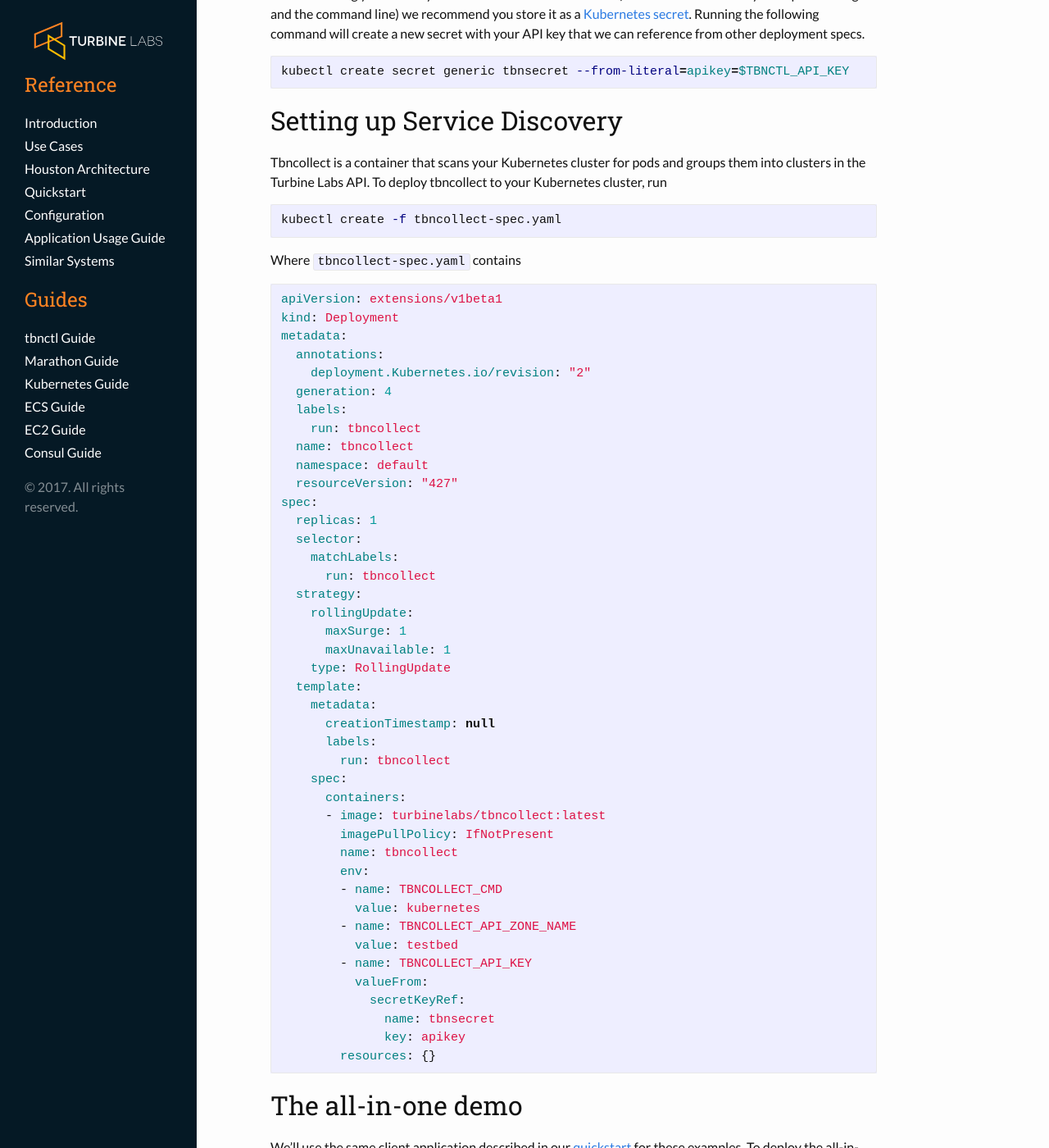
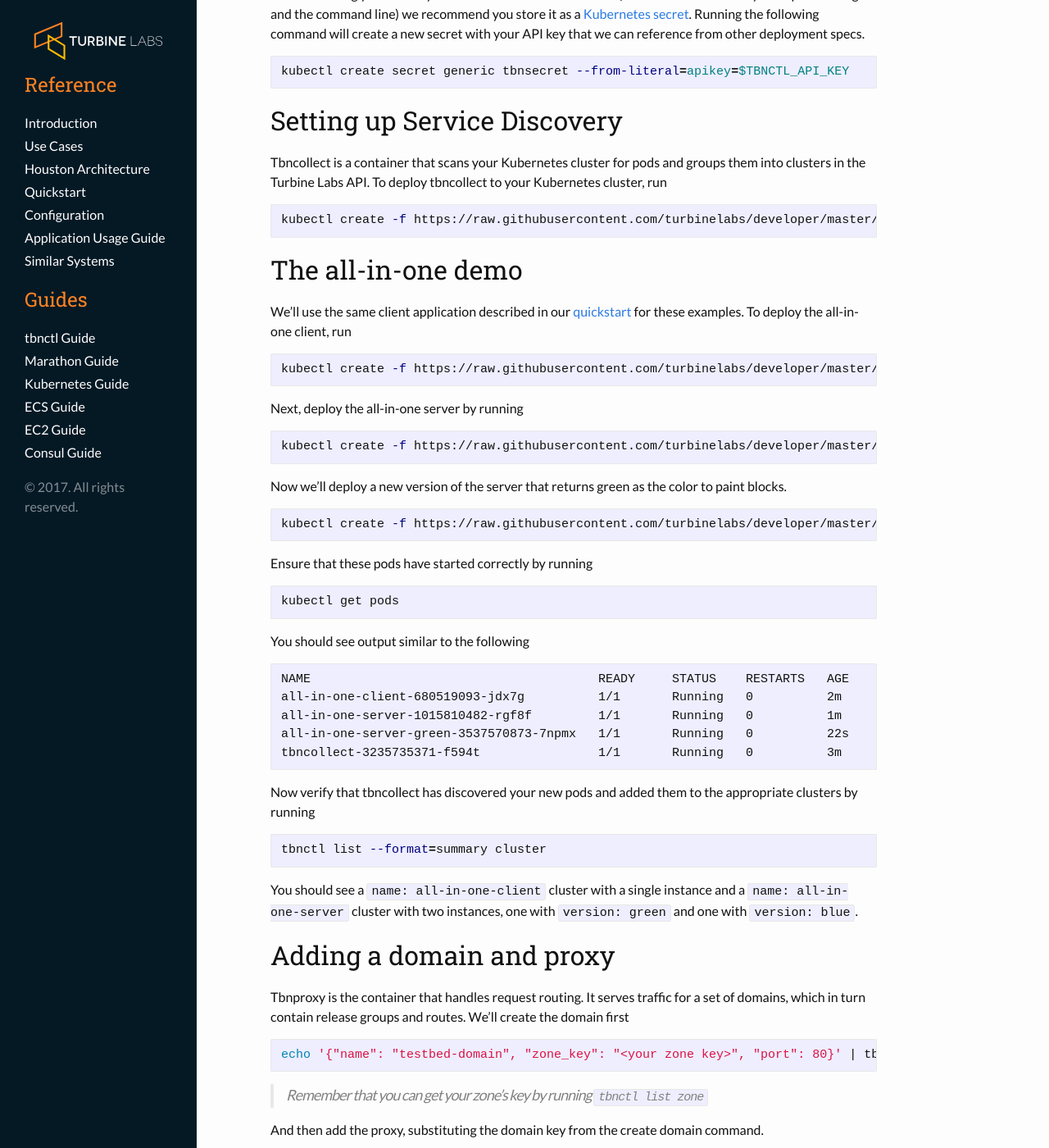
Before and after one commit to turbinelabs/developer, a Jekyll site: the page built from docs-site/_guides/kubernetes.md, in a window 1280 px wide and 1400 px high, scrolled down 1110 px. Shown: the whole window at 82% size. Built offline with Jekyll 4.4.1, drawn with Linux system fonts in a browser that asks for light colours; Markdown is read by kramdown in place of the engine named in the settings; some of the changed text lies outside the part shown.

Commit message:
use GitHub examples for kubectl (#2716)
* switching kubernetes guide kubectl -f commands to reference github examples

* really

* double dash format

fbshipit-source-id: c9e2fcf

````diff
--- a/docs-site/_guides/kubernetes.md
+++ b/docs-site/_guides/kubernetes.md
@@ -80,54 +80,7 @@ them into clusters in the Turbine Labs API. To deploy tbncollect to your
 Kubernetes cluster, run
 
 ```shell
-kubectl create -f tbncollect-spec.yaml
-```
-
-Where `tbncollect-spec.yaml` contains
-
-```yaml
-apiVersion: extensions/v1beta1
-kind: Deployment
-metadata:
-  annotations:
-    deployment.Kubernetes.io/revision: "2"
-  generation: 4
-  labels:
-    run: tbncollect
-  name: tbncollect
-  namespace: default
-  resourceVersion: "427"
-spec:
-  replicas: 1
-  selector:
-    matchLabels:
-      run: tbncollect
-  strategy:
-    rollingUpdate:
-      maxSurge: 1
-      maxUnavailable: 1
-    type: RollingUpdate
-  template:
-    metadata:
-      creationTimestamp: null
-      labels:
-        run: tbncollect
-    spec:
-      containers:
-      - image: turbinelabs/tbncollect:latest
-        imagePullPolicy: IfNotPresent
-        name: tbncollect
-        env:
-        - name: TBNCOLLECT_CMD
-          value: kubernetes
-        - name: TBNCOLLECT_API_ZONE_NAME
-          value: testbed
-        - name: TBNCOLLECT_API_KEY
-          valueFrom:
-            secretKeyRef:
-              name: tbnsecret
-              key: apikey
-        resources: {}
+kubectl create -f https://raw.githubusercontent.com/turbinelabs/developer/master/docs-site/examples/kubernetes/tbncollect-spec.yaml
 ```
 
 ## The all-in-one demo
@@ -138,161 +91,20 @@ our
 these examples. To deploy the all-in-one client, run
 
 ```shell
-kubectl create -f all-in-one-client.yaml
-```
-
-Where `all-in-one-client.yaml` contains
-
-```yaml
-apiVersion: extensions/v1beta1
-kind: Deployment
-metadata:
-  annotations:
-    deployment.Kubernetes.io/revision: "2"
-  generation: 4
-  labels:
-    run: all-in-one-client
-  name: all-in-one-client
-  namespace: default
-  resourceVersion: "427"
-spec:
-  replicas: 1
-  selector:
-    matchLabels:
-      run: all-in-one-client
-  strategy:
-    rollingUpdate:
-      maxSurge: 1
-      maxUnavailable: 1
-    type: RollingUpdate
-  template:
-    metadata:
-      creationTimestamp: null
-      labels:
-        run: all-in-one-client
-        tbn_cluster: all-in-one-client
-        app: all-in-one-client
-
-    spec:
-      containers:
-      - image: turbinelabs/all-in-one-client:latest
-        imagePullPolicy: IfNotPresent
-        name: all-in-one-client
-        ports:
-        - containerPort: 8080
-          name: http
-          protocol: TCP
-        resources: {}
+kubectl create -f https://raw.githubusercontent.com/turbinelabs/developer/master/docs-site/examples/kubernetes/all-in-one-client.yaml
 ```
 
 Next, deploy the all-in-one server by running
 
 ```shell
-kubectl create -f all-in-one-server-blue.yaml
-```
-
-Where `all-in-one-server-blue.yaml` contains
-
-```yaml
-apiVersion: extensions/v1beta1
-kind: Deployment
-metadata:
-  annotations:
-    deployment.Kubernetes.io/revision: "2"
-  generation: 4
-  labels:
-    run: all-in-one-server
-  name: all-in-one-server
-  namespace: default
-  resourceVersion: "427"
-spec:
-  replicas: 1
-  selector:
-    matchLabels:
-      run: all-in-one-server
-  strategy:
-    rollingUpdate:
-      maxSurge: 1
-      maxUnavailable: 1
-    type: RollingUpdate
-  template:
-    metadata:
-      creationTimestamp: null
-      labels:
-        run: all-in-one-server
-        tbn_cluster: all-in-one-server
-        stage: prod
-        app: all-in-one-server
-        version: blue
-
-    spec:
-      containers:
-      - image: turbinelabs/all-in-one-server:latest
-        imagePullPolicy: IfNotPresent
-        name: all-in-one-server
-        env:
-        - name: TBN_COLOR
-          value: 1B9AE4
-        ports:
-        - containerPort: 8080
-          name: http
-          protocol: TCP
-        resources: {}
+kubectl create -f https://raw.githubusercontent.com/turbinelabs/developer/master/docs-site/examples/kubernetes/all-in-one-server-blue.yaml
 ```
 
 Now we'll deploy a new version of the server that returns green as the color to
 paint blocks.
 
 ```shell
-kubectl create -f all-in-one-server-green.yaml
-```
-
-Where `all-in-one-server-green.yaml` contains
-
-```yaml
-apiVersion: extensions/v1beta1
-kind: Deployment
-metadata:
-  annotations:
-    deployment.Kubernetes.io/revision: "2"
-  generation: 4
-  labels:
-    run: all-in-one-server
-  name: all-in-one-server-green
-  namespace: default
-  resourceVersion: "427"
-spec:
-  replicas: 1
-  selector:
-    matchLabels:
-      run: all-in-one-server-green
-  strategy:
-    rollingUpdate:
-      maxSurge: 1
-      maxUnavailable: 1
-    type: RollingUpdate
-  template:
-    metadata:
-      creationTimestamp: null
-      labels:
-        run: all-in-one-server-green
-        tbn_cluster: all-in-one-server
-        stage: prod
-        app: all-in-one-server
-        version: green
-    spec:
-      containers:
-      - image: turbinelabs/all-in-one-server:latest
-        imagePullPolicy: IfNotPresent
-        name: all-in-one-server
-        env:
-        - name: TBN_COLOR
-          value: 83D061
-        ports:
-        - containerPort: 8080
-          name: http
-          protocol: TCP
-        resources: {}
+kubectl create -f https://raw.githubusercontent.com/turbinelabs/developer/master/docs-site/examples/kubernetes/all-in-one-server-green.yaml
 ```
 
 Ensure that these pods have started correctly by running
@@ -315,7 +127,7 @@ Now verify that tbncollect has discovered your new pods and added them to the
 appropriate clusters by running
 
 ```shell
-tbnctl list cluster
+tbnctl list --format=summary cluster
 ```
 
 You should see a `name: all-in-one-client` cluster with a single instance and a
@@ -344,57 +156,7 @@ echo '{"name": "testbed-proxy", "zone_key": "<your zone key>", "domain_keys": ["
 Now we're ready to deploy tbnproxy to Kubernetes.
 
 ```shell
-kubectl create -f tbnproxy-spec.yaml
-```
-
-Where `tbnproxy-spec.yaml` contains
-
-```yaml
-apiVersion: extensions/v1beta1
-kind: Deployment
-metadata:
-  annotations:
-    deployment.Kubernetes.io/revision: "2"
-  generation: 4
-  labels:
-    run: tbnproxy
-  name: tbnproxy
-  namespace: default
-  resourceVersion: "427"
-spec:
-  replicas: 1
-  selector:
-    matchLabels:
-      run: tbnproxy
-  strategy:
-    rollingUpdate:
-      maxSurge: 1
-      maxUnavailable: 1
-    type: RollingUpdate
-  template:
-    metadata:
-      creationTimestamp: null
-      labels:
-        run: tbnproxy
-    spec:
-      containers:
-      - image: turbinelabs/tbnproxy:latest
-        imagePullPolicy: Always
-        name: tbnproxy
-        env:
-        - name: TBNPROXY_PROXY_NAME
-          value: testbed-proxy
-        - name: TBNPROXY_API_ZONE_NAME
-          value: testbed
-        - name: TBNPROXY_API_KEY
-          valueFrom:
-            secretKeyRef:
-              name: tbnsecret
-              key: apikey
-        ports:
-        - containerPort: 80
-          protocol: TCP
-        resources: {}
+kubectl create -f https://raw.githubusercontent.com/turbinelabs/developer/master/docs-site/examples/kubernetes/tbnproxy-spec.yaml
 ```
 
 ## Expose tbnproxy to the external network
````
